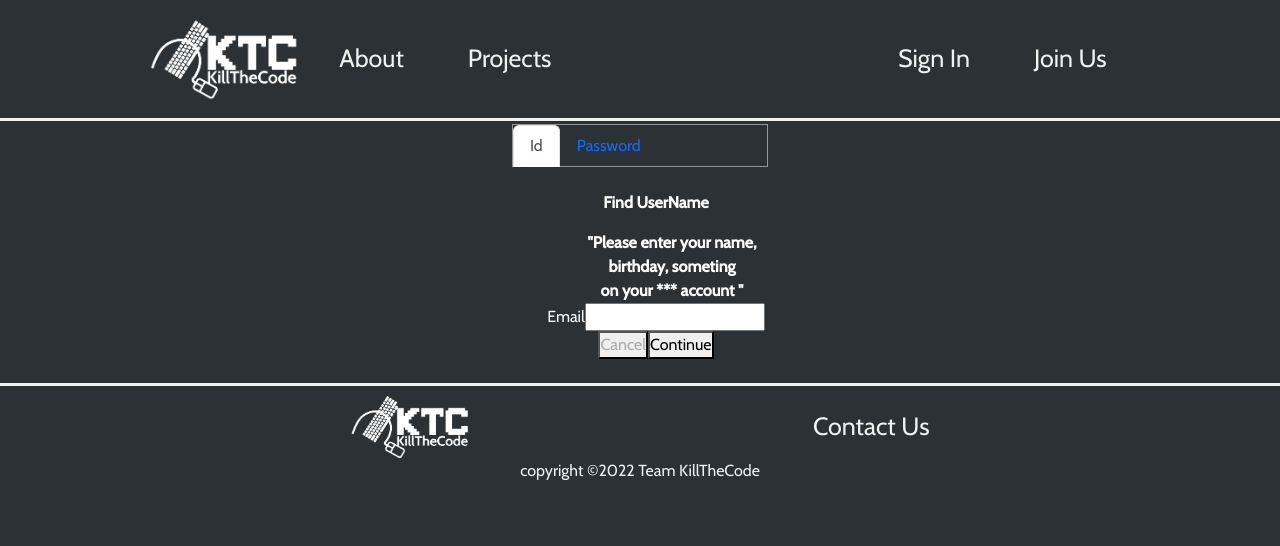
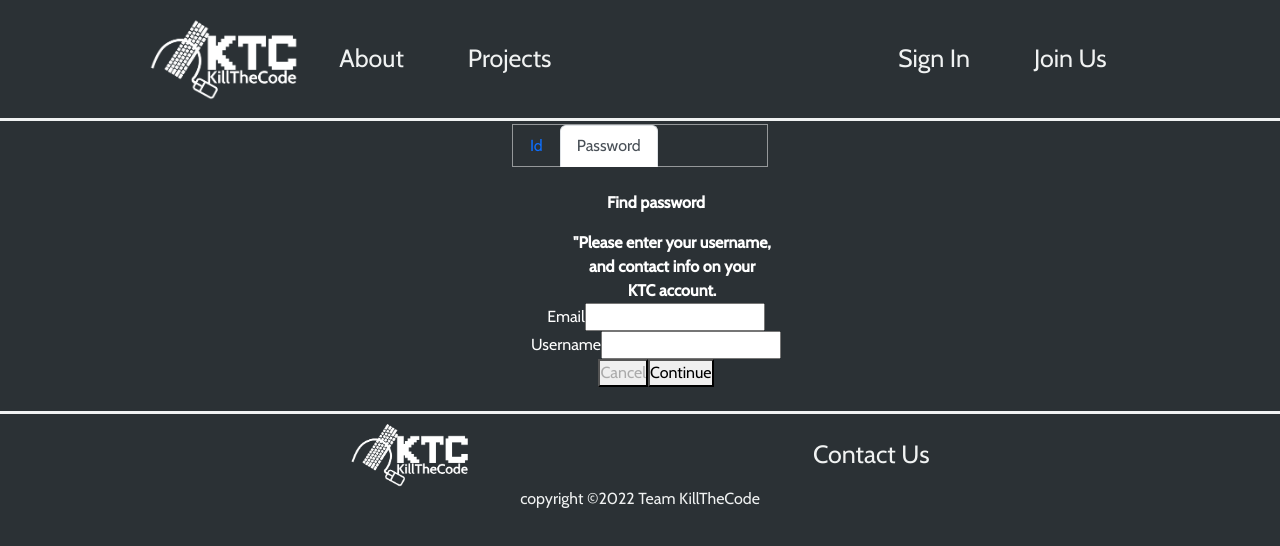
Before and after one commit to Jonghan-park/KillTheCode, a React (Create React App) app in the folder frontend/: page /forgotPassword in a window 1280 px wide. Shown: the top 546 px of the page. Built offline with nearby package versions, Linux system fonts and the light colour scheme.

Commit message:
11/01 add context

```diff
--- a/frontend/src/App.js
+++ b/frontend/src/App.js
@@ -16,12 +16,15 @@ import Admin from "./components/Admin/Admin";
 import ForgotPassWord from "./components/forgotPassWord/ForgotPassWord";
 // import context
 import { LightThemeContext } from "./context/LightThemeContext";
+import { IdThemeContext } from "./context/IdThemeContext";
 
-function App() {
+function App(props) {
   const [lightTheme, setLightTheme] = useState(false);
+  const [isId, setIsId] = useState(false);
 
   return (
     <LightThemeContext.Provider value={{ lightTheme, setLightTheme }}>
+      <IdThemeContext.Provider value={{ isId, setIsId }}>
         <div className="App">
           <Router>
             <Navbar />
@@ -40,6 +43,7 @@ function App() {
             <Footer />
           </Router>
         </div>
+      </IdThemeContext.Provider>
     </LightThemeContext.Provider>
   );
 }
--- a/frontend/src/components/SignIn/SignIn.js
+++ b/frontend/src/components/SignIn/SignIn.js
@@ -1,9 +1,16 @@
-import React from "react";
+import React, { useContext } from "react";
 import "./SignIn.css";
 import { FontAwesomeIcon } from "@fortawesome/react-fontawesome";
 import { Link } from "react-router-dom";
 import { faEnvelope, faKey } from "@fortawesome/free-solid-svg-icons";
+import { IdThemeContext } from "../../context/IdThemeContext";
+
 function SignIn() {
+  const tooggleTheme = () => {
+    setIsId(!isId);
+  };
+  const { isId, setIsId } = useContext(IdThemeContext);
+  console.log(isId);
   return (
     <>
       <div className="container">
@@ -42,12 +49,9 @@ function SignIn() {
           <div className="existAccount">
             <h2 className="findPwd">
               Forgot
-              <Link to="/forgotPassword" testWork={"id"}>
-                {" "}
-                Password
-              </Link>
+              <Link to="/forgotPassword"> Password</Link>
               &nbsp; or &nbsp;
-              <Link to="/forgotPassword" testWork={"password"}>
+              <Link to="/forgotPassword" onClick={tooggleTheme}>
                 {" "}
                 account
               </Link>
--- a/frontend/src/components/forgotPassWord/ForgotPassWord.js
+++ b/frontend/src/components/forgotPassWord/ForgotPassWord.js
@@ -1,12 +1,17 @@
 import { Tab, Tabs } from "react-bootstrap";
 import { Link } from "react-router-dom";
+import { IdThemeContext } from "../../context/IdThemeContext";
 import "./ForgotPassWord.css";
+import { useContext } from "react";
+export default function Forgot() {
+  const { isId } = useContext(IdThemeContext);
 
-export default function Forgot(props) {
-  console.log(props.testWork);
   return (
     <>
-      <Tabs defaultActiveKey={props.testWork} className="mb-3 tabsCss ">
+      <Tabs
+        defaultActiveKey={isId ? "id" : "password"}
+        className="mb-3 tabsCss "
+      >
         <Tab eventKey="id" title="Id" className="tabBody ">
           <ul>
             <strong>Find UserName</strong>
--- /dev/null
+++ b/frontend/src/context/IdThemeContext.js
@@ -0,0 +1,3 @@
+import { createContext } from "react";
+
+export const IdThemeContext = createContext(null);
```
Also changed, not shown: 1 other file (tests, documents, lock files or other folders). Lines whose indentation alone changed are shown as unchanged.
